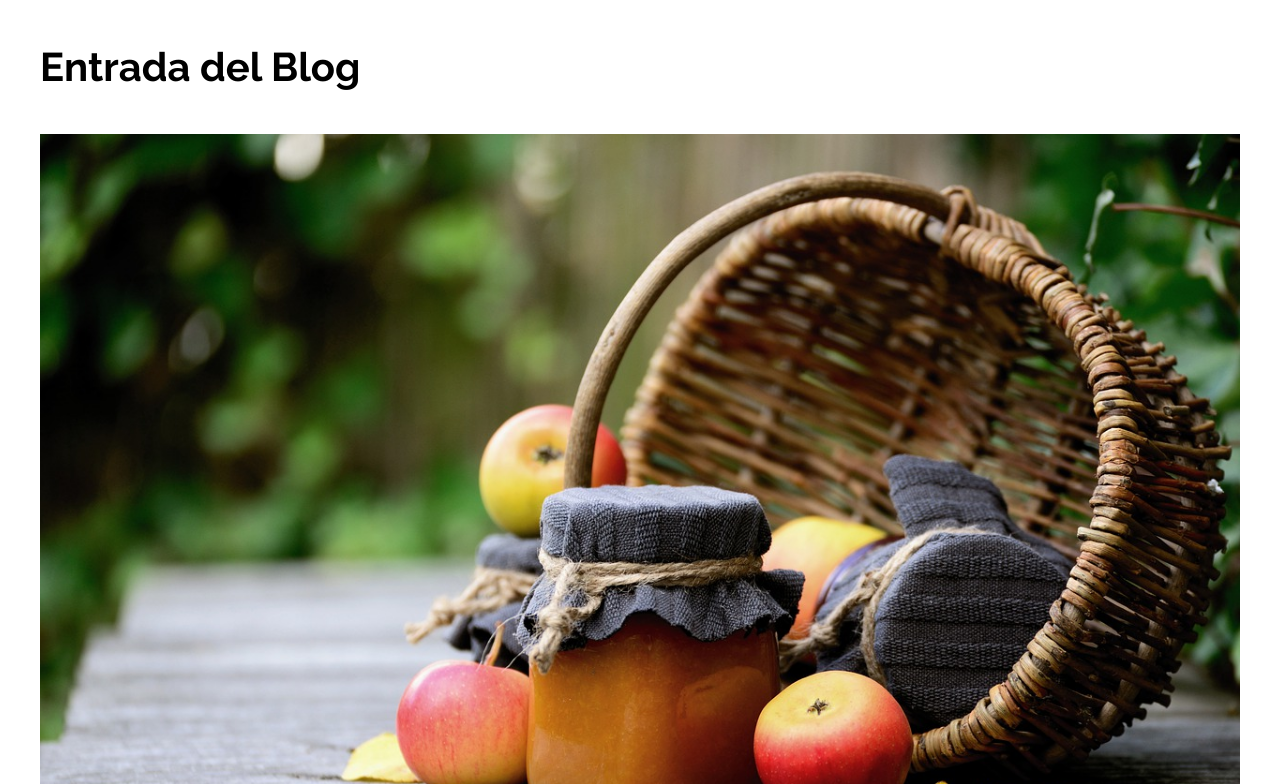
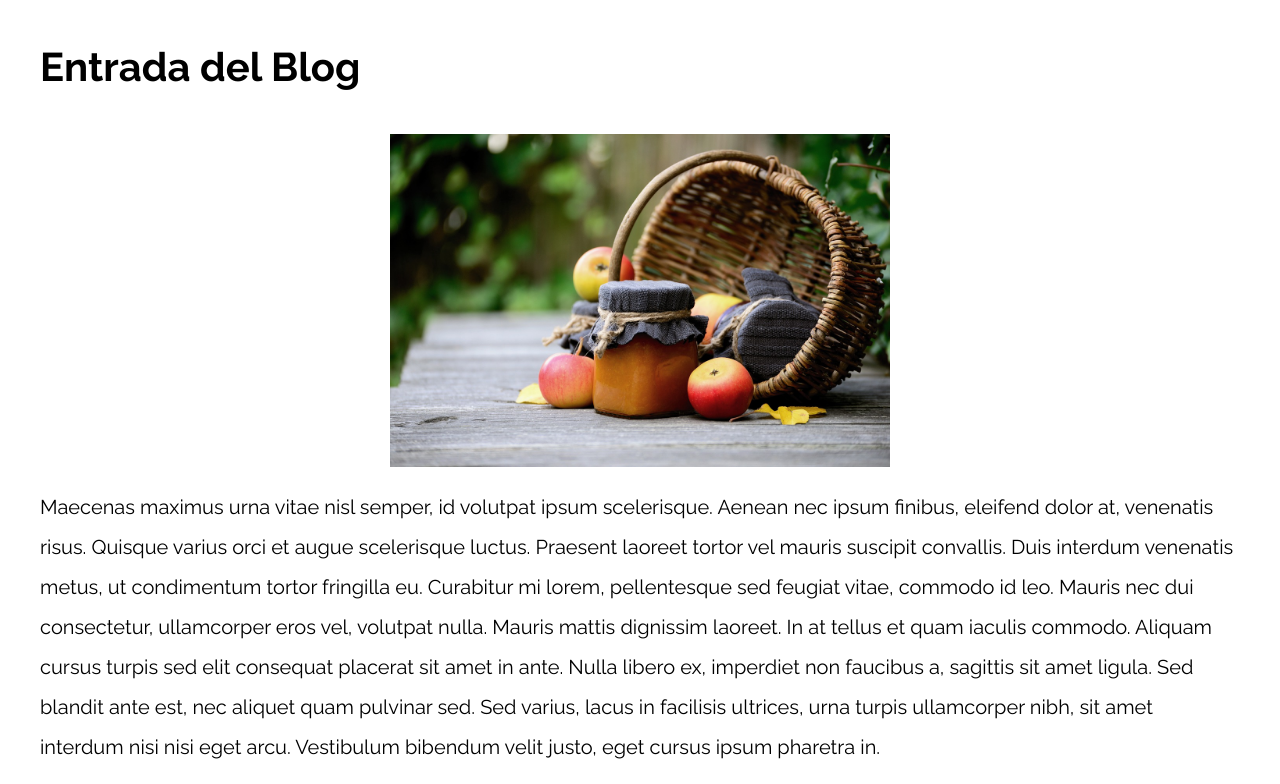
Before and after one commit to trattoos/ResponsiveWeb, a plain HTML site: page 03-Media Queries - Mobile First/index.html in a window 1280 px wide. Shown: the top 784 px of the page. Drawn offline with nearby package versions, Linux system fonts and the light colour scheme.

Commit message:
terminando estudio de media queri

```diff
--- a/02-Media Queries - Desktop First/css/styles.css
+++ b/02-Media Queries - Desktop First/css/styles.css
@@ -46,3 +46,9 @@ p {
     font-weight: bold;
     text-transform: uppercase;
 }
+
+@media (max-width:800px) {
+    h1 {
+        font-size: 3rem;
+    }
+}
--- a/03-Media Queries - Mobile First/css/styles.css
+++ b/03-Media Queries - Mobile First/css/styles.css
@@ -46,3 +46,11 @@ p {
     font-weight: bold;
     text-transform: uppercase;
 }
+
+@media (min-width:992px) {
+    .entrada-blog img {
+        width: 500px;
+        display: block;
+        margin: 0 auto;
+    }
+}
```
